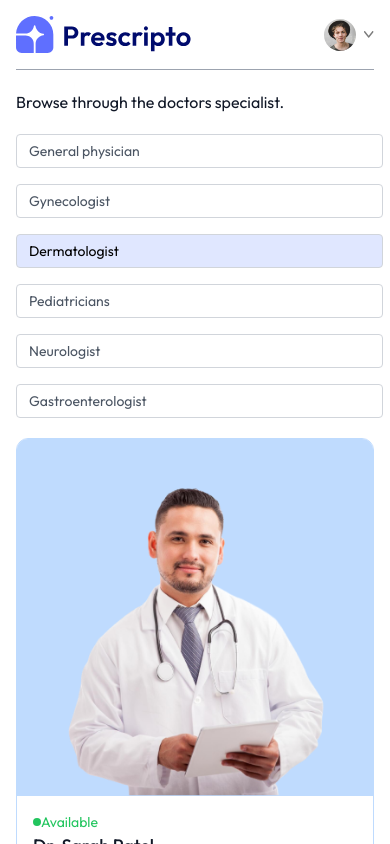
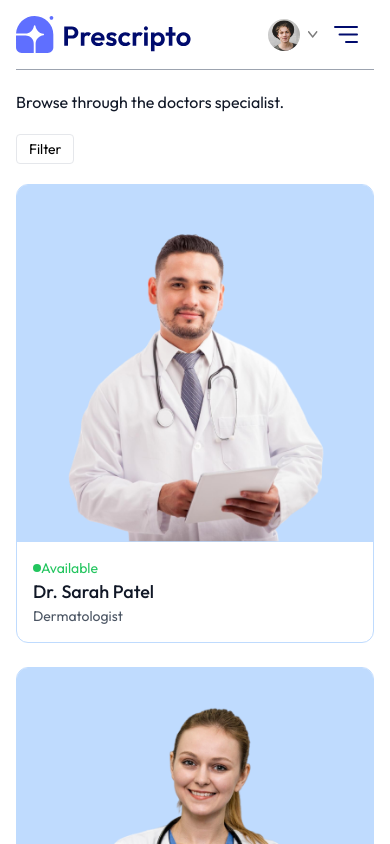
Before and after one commit to kimbo-slicee/Doctor-Appointment-Booking-System, a React (Vite) app in the folder front-end/: page /doctors/Dermatologist in a window 390 px wide. Shown: the top 844 px of the page. Built offline with nearby package versions, Linux system fonts and the light colour scheme; a web font is replaced by a local one.

Commit message:
commit Message :Add some Css class to achieve Responsive Design for all devices

```diff
--- a/front-end/src/components/navBar.jsx
+++ b/front-end/src/components/navBar.jsx
@@ -47,7 +47,19 @@ function NavBar() {
                   className="bg-primary text-white px-8 py-3 rounded-full font-light hidden md:block">Create
                 Account</button>
           }
-
+          <img onClick={()=>setShowMenu(true)} className=" w-6 md:hidden " src={assets.menu_icon} alt="menu Icons"/>
+          <div className={`${showMenu?'fixed w-full':'h-0 w-0'} md:hidden right-0 top-0 bottom-0 z-12 overflow-hidden bg-white transition-all duration-500`}>
+            <div className="flex  items-center justify-between px-5 py-5 border-b ">
+              <img className="w-37" onClick={()=>navigate('/')} src={assets.logo} alt=" "/>
+              <img className="w-8" onClick={()=>setShowMenu(false)} src={assets.cross_icon} alt=""/>
+            </div>
+            <ul className=" flex flex-col gap-5 items-center mt-5  text-lg font-medium">
+              <NavLink  onClick={()=>setShowMenu(false)}  to="/"><p className="px-4 py-2 uppercase inline-block rounded">Home</p></NavLink>
+              <NavLink  onClick={()=>setShowMenu(false)}  to="doctors"> <p className="px-4 py-2 uppercase inline-block rounded">AllDoctors</p></NavLink>
+              <NavLink  onClick={()=>setShowMenu(false)}  to="about">  <p className="px-4 py-2 uppercase inline-block rounded"> About</p></NavLink>
+              <NavLink  onClick={()=>setShowMenu(false)}  to="contact"> <p className="px-4 py-2 uppercase inline-block rounded">Contact</p></NavLink>
+            </ul>
+          </div>
         </div>
       </ul>
     </div>
--- a/front-end/src/index.css
+++ b/front-end/src/index.css
@@ -12,3 +12,8 @@
 ::-webkit-scrollbar{
     @apply hidden;
 }
+@media (max-width: 740px) {
+    .active p{
+        @apply text-white bg-primary
+    }
+}
--- a/front-end/src/pages/Doctors.jsx
+++ b/front-end/src/pages/Doctors.jsx
@@ -5,6 +5,7 @@ import {AppContext} from "../context/AppContextProvider.jsx";
 function Doctors() {
   const {speciality}=useParams();
   const [filterDocs,setFilterDocS]=useState([]);
+  const [showFilter,setShowFilter]=useState(false)
   const {doctors} =useContext(AppContext);
   const navigateFunction=useNavigate();
   const applyFilter=()=>speciality?setFilterDocS(doctors.filter(doc=>doc.speciality===speciality)):setFilterDocS(doctors);
@@ -16,7 +17,9 @@ function Doctors() {
        <p className="text-gray-900">Browse through the doctors specialist.</p>
         {/*-----left Menu---*/}
       <div className="flex flex-col sm:flex-row items-start gap-5 mt-5">
-        <div className="flex flex-col gap-4 text-sm text-gray-600" >
+        <button className={`py-1 px-3 border rounded text-sm transition-all sm:hidden ${showFilter?'bg-primary' +
+            ' text-white': ''}`} onClick={()=>setShowFilter(prev=>!prev)}>Filter</button>
+        <div className={` ${showFilter?'flex':'hidden sm:flex'} flex flex-col gap-4 text-sm text-gray-600`} >
           <p onClick={()=>speciality==="General physician"?navigateFunction('/doctors'):navigateFunction(`/doctors/General physician`)} className={`w-[94vw] sm:w-auto pl-3 py-1.5 pr-16 border border-gray-300 rounded transition-all cursor-pointer  ${speciality==="General physician" ?"bg-indigo-100 text-black":""}`}>General physician</p>
           <p onClick={()=>speciality==="Gynecologist"?navigateFunction('/doctors'):navigateFunction(`/doctors/Gynecologist`)} className={`w-[94vw] sm:w-auto pl-3 py-1.5 pr-16 border border-gray-300 rounded transition-all cursor-pointer ${speciality==="Gynecologist" ?"bg-indigo-100 text-black":""}`}>Gynecologist</p>
           <p onClick={()=>speciality==="Pediatricians"?navigateFunction('/doctors'):navigateFunction(`/doctors/Dermatologist`)} className={`w-[94vw] sm:w-auto pl-3 py-1.5 pr-16 border border-gray-300 rounded transition-all cursor-pointer ${speciality==="Dermatologist" ?"bg-indigo-100 text-black":""}`}>Dermatologist</p>
```
